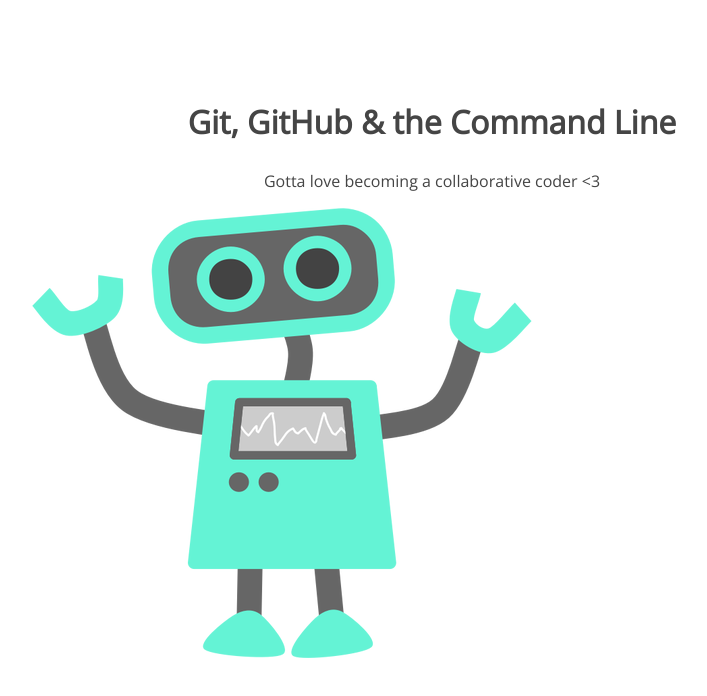
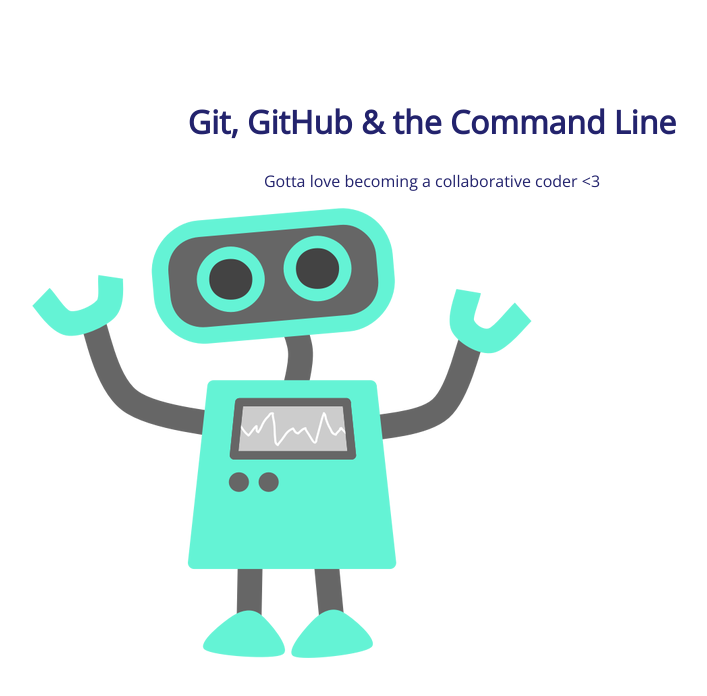
Before and after one commit to CatA810/105-Skillcrush-Project, a plain HTML site: page index.html in a window 1280 px wide. Shown: the whole page, without its empty margins (208-915 px from the left). Drawn offline with nearby package versions, Linux system fonts and the light colour scheme.

Commit message:
font colour updated

```diff
--- a/css/style.css
+++ b/css/style.css
@@ -5,7 +5,7 @@ section {
 section h1,
 section p {
 	text-align: center;
-	color: #454545;
+	color: #23236d;
 }
 section h1 {
 	font: 32px 'Open Sans';
```
